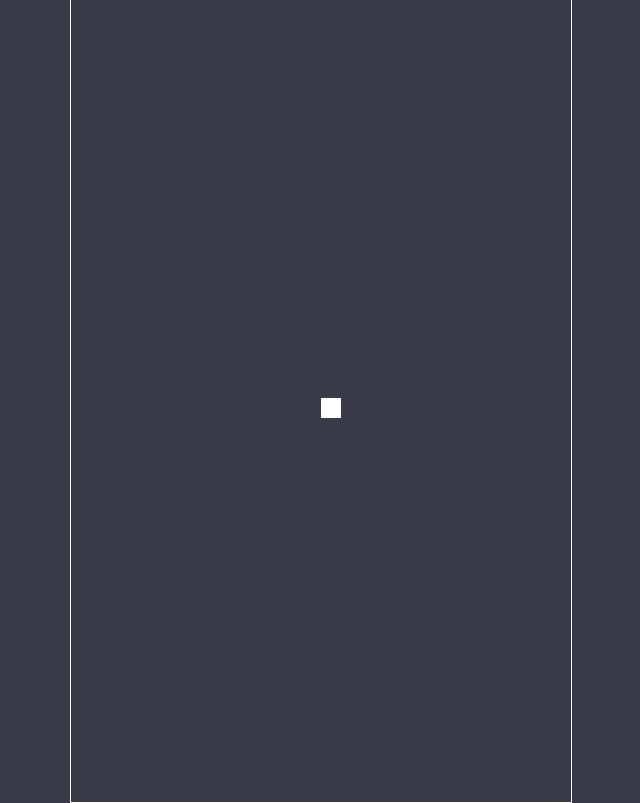
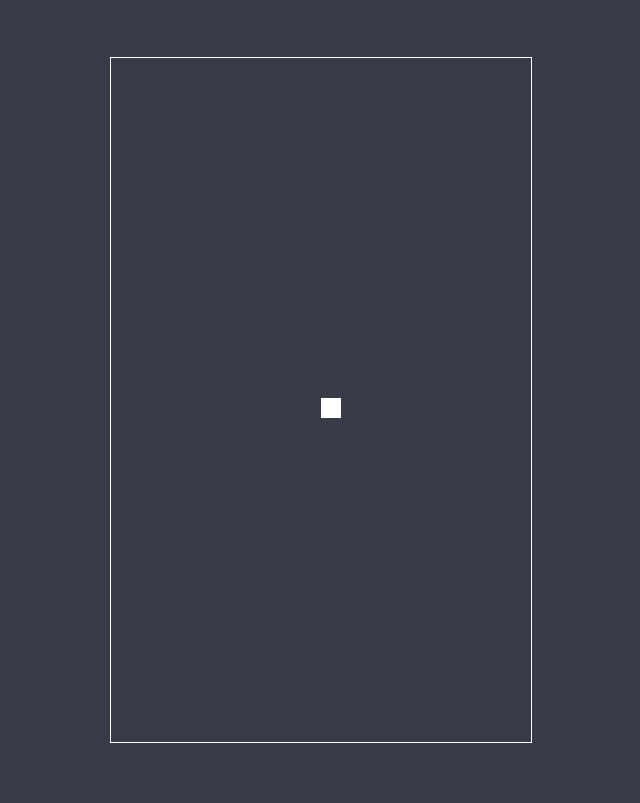
Before and after one commit to Quentin404/bartsimpsons, a plain HTML site: page index.html in a window 1280 px wide. Shown: the whole page, without its empty margins (319-959 px from the left). Drawn offline with Linux system fonts and the light colour scheme.

Commit message:
new canvas size

```diff
--- a/index.html
+++ b/index.html
@@ -9,7 +9,7 @@
 
 <body>
   <div id="game-container">
-    <canvas id="gameCanvas" width="500" height="800"></canvas>
+    <canvas id="gameCanvas" width="420" height="680"></canvas>
   </div>
 </body>
 
```
